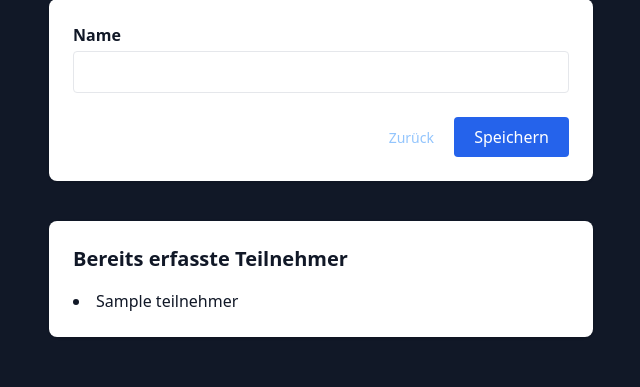
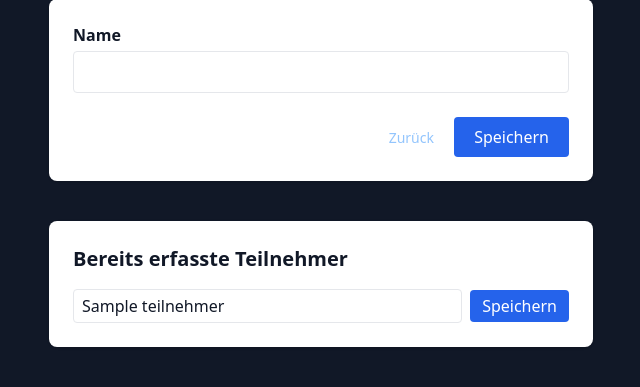
Before and after one commit to goksche/Kassensystem, a Flask app: page /teilnehmer/neu in a window 1280 px wide. Shown: the part 101-488 px from the top of the page, without its empty margins (319-959 px from the left). Run offline with Flask 3, Linux system fonts and the light colour scheme; tables that the repository leaves empty hold one stand-in row (values such as "Sample post"); some libraries are stand-ins or nearby versions.

Commit message:
Allow editing participants on creation page

```diff
--- a/app/routes.py
+++ b/app/routes.py
@@ -64,7 +64,10 @@ def edit_teilnehmer(teilnehmer_id):
     if request.method == "POST":
         teilnehmer.name = request.form["name"]
         db.session.commit()
-        return redirect(url_for("index"))
+        next_url = request.form.get("next") or request.args.get("next")
+        if not next_url:
+            next_url = url_for("index")
+        return redirect(next_url)
 
     return render_template("teilnehmer_edit.html", teilnehmer=teilnehmer)
 @app.route("/getraenk", methods=["GET", "POST"])
--- a/app/templates/teilnehmer_create.html
+++ b/app/templates/teilnehmer_create.html
@@ -24,9 +24,15 @@
     {% if teilnehmer_liste %}
     <div class="mt-10 bg-white text-gray-900 rounded-lg shadow p-6">
         <h2 class="text-xl font-semibold mb-4">Bereits erfasste Teilnehmer</h2>
-        <ul class="list-disc list-inside space-y-1">
+        <ul class="space-y-2">
             {% for teilnehmer in teilnehmer_liste %}
-                <li>{{ teilnehmer.name }}</li>
+                <li>
+                    <form action="{{ url_for('edit_teilnehmer', teilnehmer_id=teilnehmer.id) }}" method="POST" class="flex items-center space-x-2">
+                        <input type="text" name="name" value="{{ teilnehmer.name }}" class="flex-1 px-2 py-1 border rounded focus:outline-none focus:ring-2 focus:ring-blue-500">
+                        <input type="hidden" name="next" value="{{ url_for('create_teilnehmer') }}">
+                        <button type="submit" class="bg-blue-600 text-white px-3 py-1 rounded hover:bg-blue-700">Speichern</button>
+                    </form>
+                </li>
             {% endfor %}
         </ul>
     </div>
```
Also changed, not shown: README.md.
